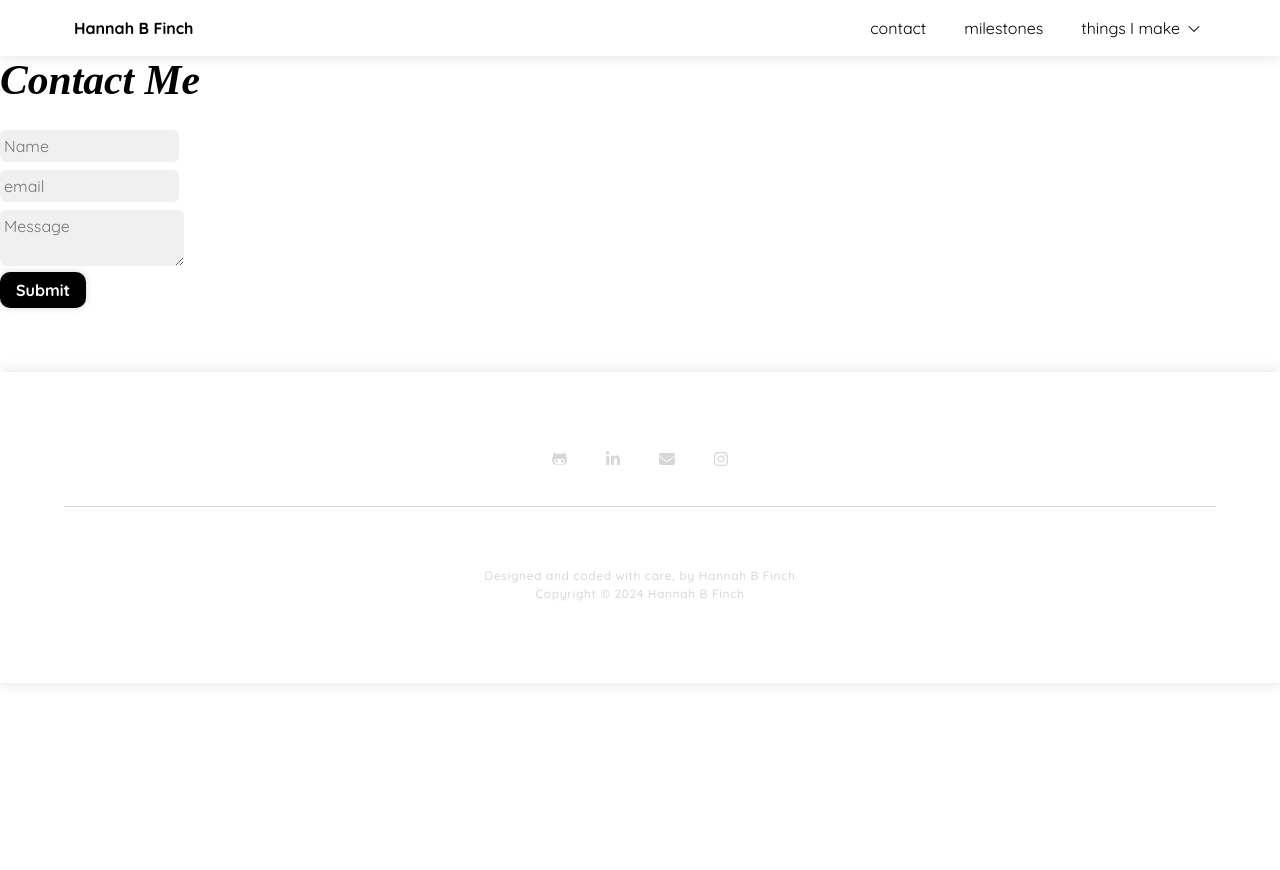
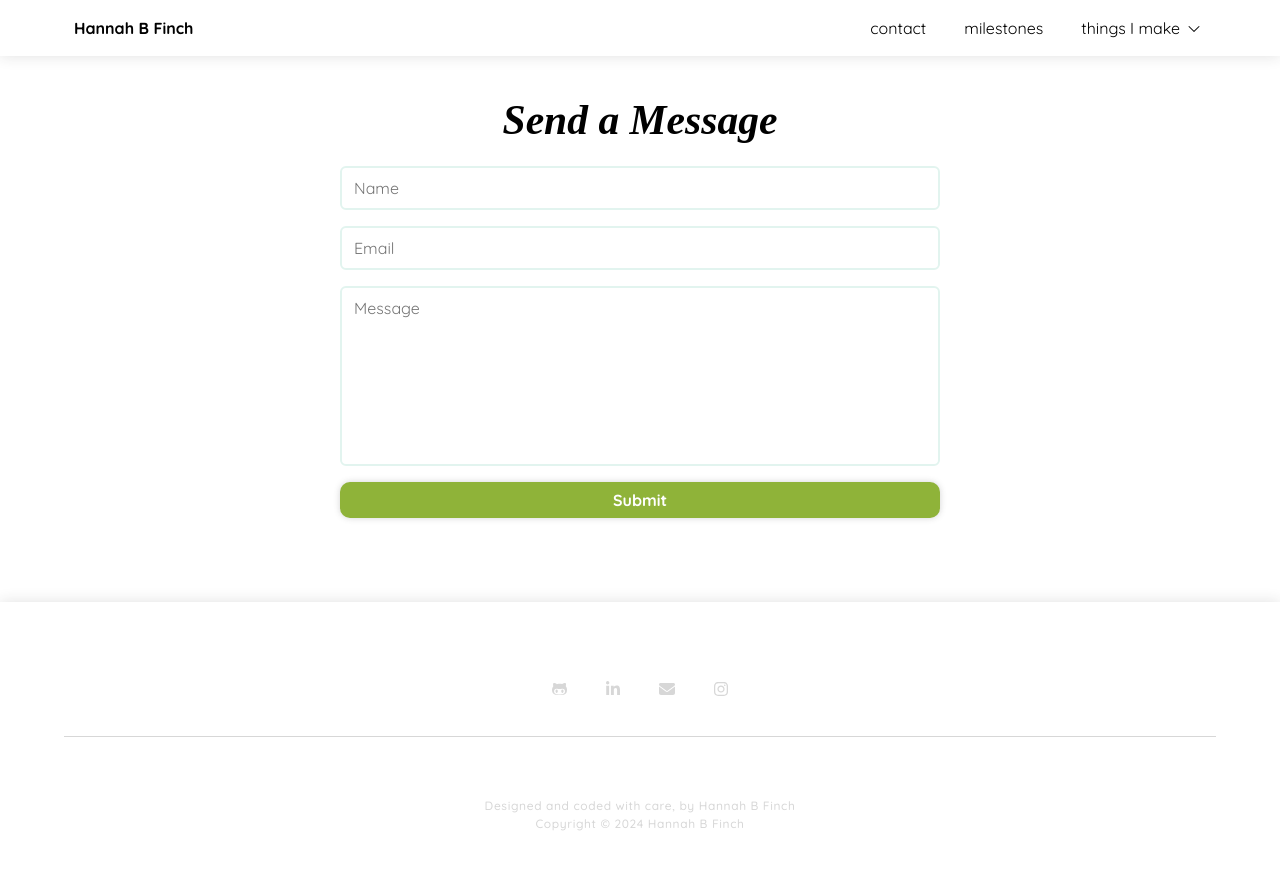
Before and after one commit to hannah-finch/things-I-make, a React (Vite) app in the folder client/: page /contact in a window 1280 px wide. Shown: the top 870 px of the page. Before the commit the page ends 800 px from the top, so only its background shows below. Built offline with nearby package versions, Linux system fonts and the light colour scheme; a web font is replaced by a local one.

Commit message:
finish styling form

```diff
--- a/client/src/index.css
+++ b/client/src/index.css
@@ -372,15 +372,41 @@ footer {
 
 /* Form Styles ------------------------------------------------ */
 
-input, textarea {
-  border: none;
-  background-color: var(--gray-light);
+form {
+  display: flex;
+  flex-direction: column;
+  max-width: 600px;
+  margin: auto;
+}
+
+input,
+textarea {
+  border: 2px solid var(--blue-light);
+  outline: none;
   line-height: 1.5;
-  padding: 4px;
-  margin: 4px 0;
+  padding: 8px 12px;
   border-radius: 6px;
   font-family: Quicksand, serif;
   font-size: 16px;
+}
+
+textarea {
+  height: 160px;
+  resize: none;
+}
+
+input:focus,
+textarea:focus {
+  background-color: var(--blue-light);
+}
+
+label {
+  font-size: 14px;
+  align-self: flex-end;
+}
+
+form h1 {
+  align-self: center;
 }
 
 /* Animations ------------------------------------------------- */
--- a/client/src/pages/ContactPage.jsx
+++ b/client/src/pages/ContactPage.jsx
@@ -88,6 +88,8 @@ const Form = () => {
   return (
     <div>
       <form ref={form} onSubmit={handleFormSubmit}>
+        <h1>Send a Message</h1>
+        <div className="spacer"></div>
         <input
           value={senderName}
           name="senderName"
@@ -105,7 +107,7 @@ const Form = () => {
           onChange={handleInputChange}
           onBlur={handleBlur}
           type="text"
-          placeholder="email"
+          placeholder="Email"
           required
         />
         <label htmlFor="email">{emailMessage}</label>
@@ -121,11 +123,10 @@ const Form = () => {
         />
         <label htmlFor="message">{messageMessage}</label>
         <br></br>
-        <button className="submit-btn" type="submit">
+        <button className="btn-green" type="submit">
           Submit
         </button>
       </form>
-
     </div>
   );
 };
@@ -133,9 +134,10 @@ const Form = () => {
 function ContactPage() {
   return (
     <>
-      <h1>Contact Me</h1>
-      <div className="spacer"></div>
-      <Form />
+      <section>
+        <div className="spacer"></div>
+        <Form />
+      </section>
     </>
   );
 }
```
